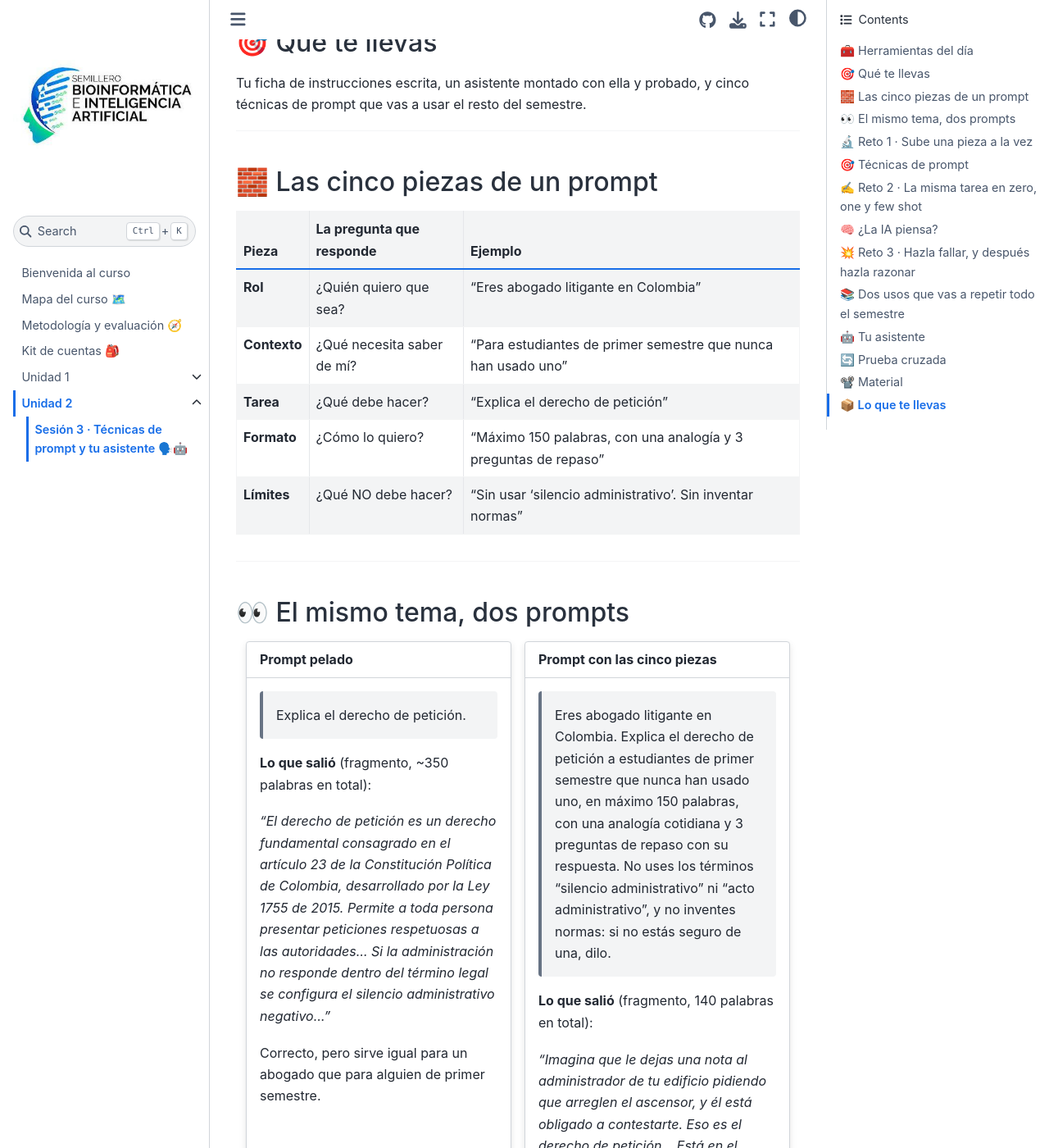
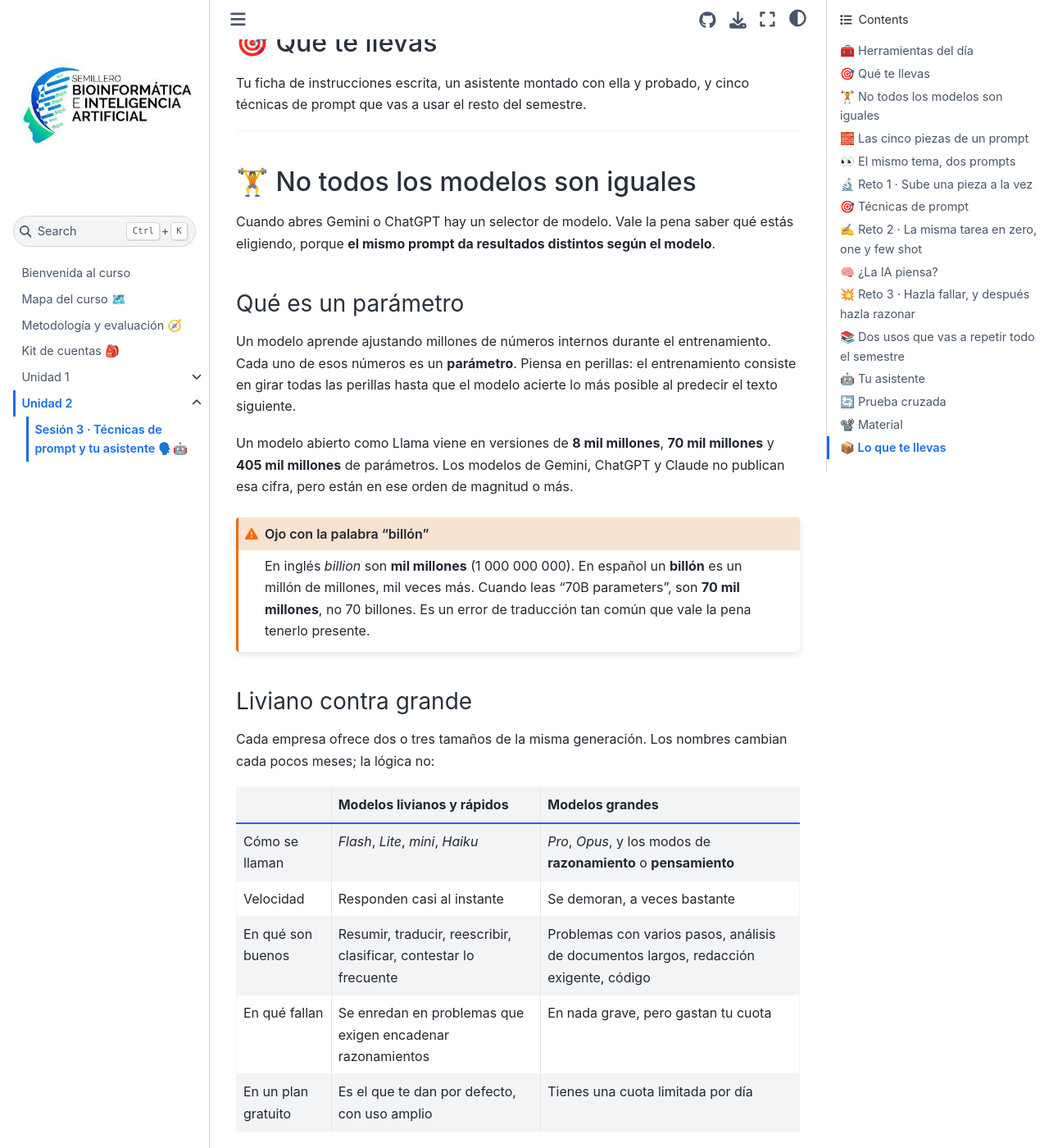
Before and after one commit to BioAITeamLearning/IntroInfo_2026_02_Ucaldas, a Jupyter Book: the page built from S03_Prompts.md, in a window 1280 px wide and 1400 px high, scrolled down 612 px. Shown: the whole window at 82% size. Built offline with Jupyter Book 1.0.4 settings and Sphinx 7.4.7 and the Sphinx Book theme 1.1.4, drawn with Linux system fonts in a browser that asks for light colours; some of the changed text lies outside the part shown.

Commit message:
Agregar bloque sobre tamaños de modelo: parámetros, liviano vs grande y el lío de billion/billón
Co-Authored-By: Claude Opus 5 <noreply@anthropic.com>

````diff
--- a/S03_Prompts.md
+++ b/S03_Prompts.md
@@ -17,6 +17,47 @@ title: Sesión 3 · Prompts y tu asistente
 Tu ficha de instrucciones escrita, un asistente montado con ella y probado, y cinco técnicas de prompt que vas a usar el resto del semestre.
 
 ---
+
+## 🏋️ No todos los modelos son iguales
+
+Cuando abres Gemini o ChatGPT hay un selector de modelo. Vale la pena saber qué estás eligiendo, porque **el mismo prompt da resultados distintos según el modelo**.
+
+### Qué es un parámetro
+
+Un modelo aprende ajustando millones de números internos durante el entrenamiento. Cada uno de esos números es un **parámetro**. Piensa en perillas: el entrenamiento consiste en girar todas las perillas hasta que el modelo acierte lo más posible al predecir el texto siguiente.
+
+Un modelo abierto como Llama viene en versiones de **8 mil millones**, **70 mil millones** y **405 mil millones** de parámetros. Los modelos de Gemini, ChatGPT y Claude no publican esa cifra, pero están en ese orden de magnitud o más.
+
+```{admonition} Ojo con la palabra "billón"
+:class: warning
+En inglés *billion* son **mil millones** (1 000 000 000). En español un **billón** es un millón de millones, mil veces más. Cuando leas "70B parameters", son **70 mil millones**, no 70 billones. Es un error de traducción tan común que vale la pena tenerlo presente.
+```
+
+### Liviano contra grande
+
+Cada empresa ofrece dos o tres tamaños de la misma generación. Los nombres cambian cada pocos meses; la lógica no:
+
+| | Modelos livianos y rápidos | Modelos grandes |
+|---|---|---|
+| Cómo se llaman | *Flash*, *Lite*, *mini*, *Haiku* | *Pro*, *Opus*, y los modos de **razonamiento** o **pensamiento** |
+| Velocidad | Responden casi al instante | Se demoran, a veces bastante |
+| En qué son buenos | Resumir, traducir, reescribir, clasificar, contestar lo frecuente | Problemas con varios pasos, análisis de documentos largos, redacción exigente, código |
+| En qué fallan | Se enredan en problemas que exigen encadenar razonamientos | En nada grave, pero gastan tu cuota |
+| En un plan gratuito | Es el que te dan por defecto, con uso amplio | Tienes una cuota limitada por día |
+
+Dos cosas que conviene no olvidar:
+
+* **Más parámetros no es automáticamente mejor.** Un modelo pequeño y reciente suele ganarle a uno grande de hace dos años.
+* **El tamaño no arregla la alucinación.** Un modelo grande inventa menos, pero inventa. Lo vas a comprobar tú mismo más adelante en esta misma clase.
+
+```{admonition} Pruébalo ahora (3 minutos)
+:class: tip
+Toma este problema y mándaselo primero al modelo rápido y después al grande, sin cambiar una coma:
+
+> *En un salón hay 30 estudiantes. La mitad estudia biología. De los que quedan, dos tercios estudian derecho y el resto, artes. ¿Cuántos estudian artes? Responde solo con el número.*
+
+Resuélvelo tú también en el papel. ¿Coincidieron? ¿Cuál se demoró más? Guarda el dato: en el resto de la clase vas a volver a elegir modelo varias veces.
+```
 
 ## 🧱 Las cinco piezas de un prompt
 
````
Also changed, not shown: _static/sesion03/slides.html (+49 -0 lines).
